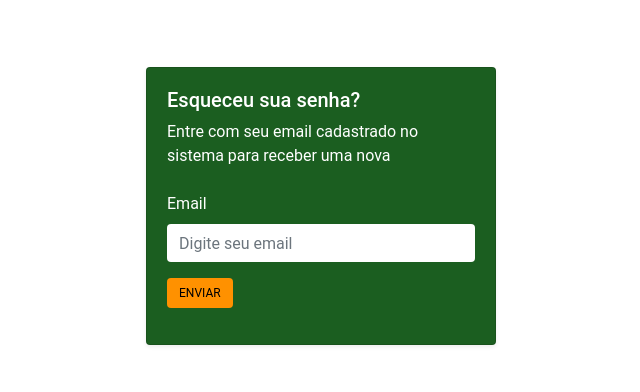
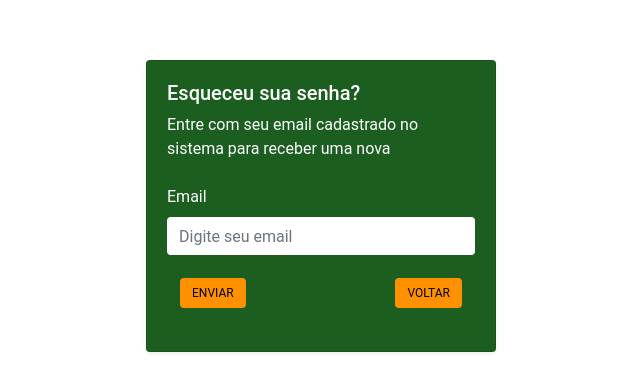
Before and after one commit to pescador95/desafio-zoo-react, a React (Create React App) app: page /esqueciSenha in a window 1280 px wide. Shown: the part 194-586 px from the top of the page, without its empty margins (319-959 px from the left). Built offline with nearby package versions, Linux system fonts and the light colour scheme.

Commit message:
Adicionado botão voltar na tela de recuperação de senha

```diff
--- a/src/pages/RecoverPassword/index.css
+++ b/src/pages/RecoverPassword/index.css
@@ -19,3 +19,8 @@
 .form-control {
     border: none;
 }
+
+.box {
+    display: flex;
+    justify-content: space-between;
+  }
--- a/src/pages/RecoverPassword/index.jsx
+++ b/src/pages/RecoverPassword/index.jsx
@@ -59,9 +59,18 @@ export const ForgotPassword = () => {
                   />
                 </div>
                 <div class="mb-3 d-grid">
-                  <button type="submit" class="btn btn-primary">
-                    ENVIAR
-                  </button>
+                  <div class="btn box">
+                    <button type="submit" class="btn btn-primary">
+                      ENVIAR
+                    </button>
+                    <button
+                      type="button"
+                      class="btn btn-primary"
+                      onClick={() => navigate("/login")}
+                    >
+                      VOLTAR
+                    </button>
+                  </div>
                 </div>
               </form>
             </div>
```
